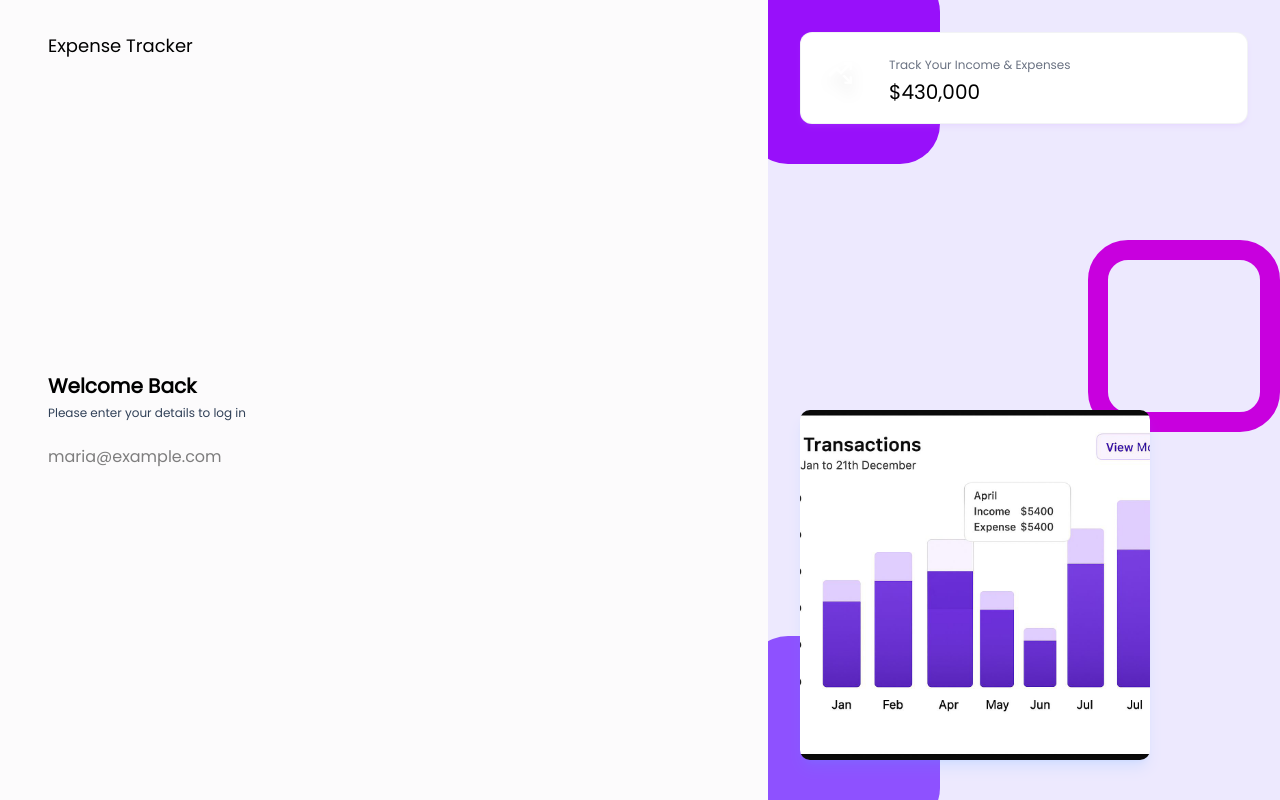
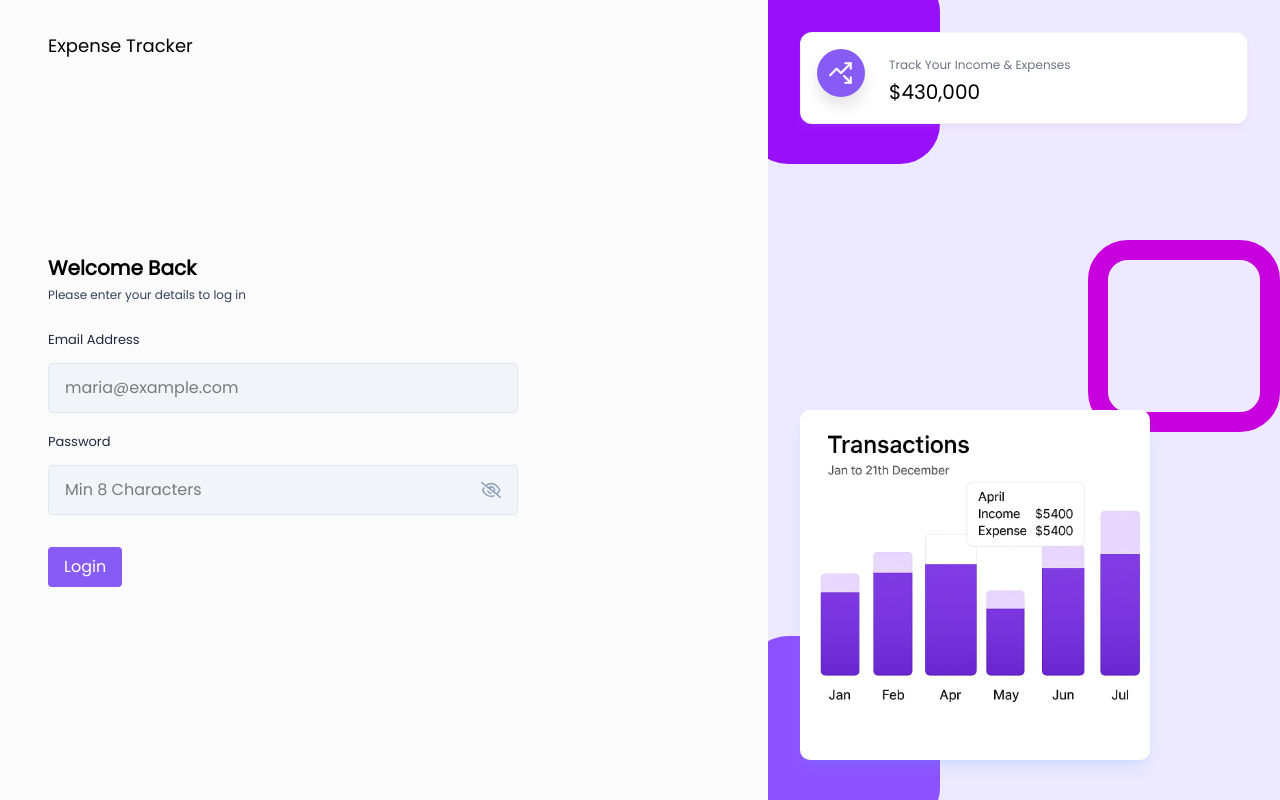
Before and after one commit to Mariettrodrigo/Expense-Tracker, a React (Vite) app in the folder frontend/expense-tracker/: page /login in a window 1280 px wide. Built offline with nearby package versions, Linux system fonts and the light colour scheme.

Commit message:
Updated login page

```diff
--- a/frontend/expense-tracker/src/Components/inputs/input.jsx
+++ b/frontend/expense-tracker/src/Components/inputs/input.jsx
@@ -0,0 +1,43 @@
+import React, { useState } from 'react';
+import { FaRegEye, FaRegEyeSlash } from 'react-icons/fa6';
+
+// Reusable input component
+const Input = ({ value, onChange, placeholder, label, type }) => {
+  const [showPassword, setShowPassword] = useState(false);
+
+  const toggleShowPassword = () => {
+    setShowPassword(!showPassword);
+  };
+
+  return (
+    <div>
+      <label className='text-[13px] text-slate-800'>{label}</label>
+      <div className='input-box'>
+        <input
+          type={type === 'password' ? (showPassword ? 'text' : 'password') : type}
+          placeholder={placeholder}
+          className='w-full bg-transparent outline-none'
+          value={value}
+          onChange={onChange}
+        />
+        {type === 'password' && (
+          showPassword ? (
+            <FaRegEye
+              size={22}
+              className='text-primary cursor-pointer'
+              onClick={toggleShowPassword}
+            />
+          ) : (
+            <FaRegEyeSlash
+              size={22}
+              className='text-slate-400 cursor-pointer'
+              onClick={toggleShowPassword}
+            />
+          )
+        )}
+      </div>
+    </div>
+  );
+};
+
+export default Input;
--- a/frontend/expense-tracker/src/Components/layouts/AuthLayout.jsx
+++ b/frontend/expense-tracker/src/Components/layouts/AuthLayout.jsx
@@ -47,8 +47,7 @@
     <div className="flex gap-6 bg-white p-4 rounded-xl shadow-md shadow-purple-400/10 border border-gray-200/50 z-10">
 
       <div
-        className='w-12 h-12 flex items-center justify-center text-[26px] text-white ${color} rounded-full drop-shadow-xl' // corrected backticks
-      >
+        className= {`w-12 h-12 flex items-center justify-center text-[26px] text-white ${color} rounded-full drop-shadow-xl`}>
         {icon}
       </div>
 
--- a/frontend/expense-tracker/src/Pages/Auth/Login.jsx
+++ b/frontend/expense-tracker/src/Pages/Auth/Login.jsx
@@ -1,16 +1,19 @@
-import React, { useState } from 'react'
-import AuthLayout from '../../Components/layouts/AuthLayout'
-import {useNavigate} from 'react-router-dom';
+import React, { useState } from 'react';
+import AuthLayout from '../../Components/layouts/AuthLayout';
+import Input from '../../Components/Inputs/Input';
+import { useNavigate } from 'react-router-dom';
 
 const Login = () => {
   const [email, setEmail] = useState("");
-  const [password,setPasword] = useState("");
-  const [error,setError] = useState(null);
+  const [password, setPassword] = useState("");
+  const [error, setError] = useState(null);
 
   const navigate = useNavigate();
 
-// handle login form submit
-const handleLogin = async(e) => {}
+  const handleLogin = async (e) => {
+    e.preventDefault();
+    console.log(email, password);
+  };
 
   return (
     <AuthLayout>
@@ -21,18 +24,30 @@
         </p>
 
         <form onSubmit={handleLogin}>
-            <input
+          <Input
             value={email}
-            onChange={({target}) => setEmail(target.value)}
+            onChange={(e) => setEmail(e.target.value)}
             label="Email Address"
             placeholder='maria@example.com'
             type='text'
           />
-
+          <Input
+            value={password}
+            onChange={(e) => setPassword(e.target.value)}
+            label="Password"
+            placeholder='Min 8 Characters'
+            type='password'
+          />
+          <button
+            type="submit"
+            className="mt-4 px-4 py-2 bg-primary text-white rounded"
+          >
+            Login
+          </button>
         </form>
       </div>
     </AuthLayout>
-  )
-}
+  );
+};
 
-export default Login
+export default Login;
--- a/frontend/expense-tracker/src/index.css
+++ b/frontend/expense-tracker/src/index.css
@@ -17,3 +17,7 @@
         overflow-x: hidden;
     }
 }
+
+.input-box {
+    @apply w-full flex justify-between items-center gap-3 text-black bg-slate-100 rounded px-4 py-3 mb-4 mt-3 border border-slate-200;
+  }
```
Also changed, not shown: frontend/expense-tracker/src/assets/Images/card2.jpg. Lines whose indentation alone changed are shown as unchanged.
